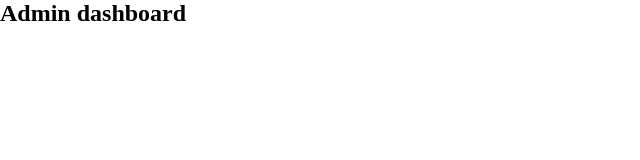
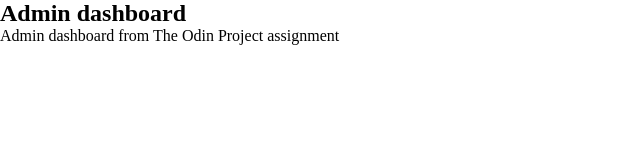
Before and after one commit to lucasoneves/admin-dashboard-TOP, a website: page index.html in a window 1280 px wide. Shown: the whole page, without its empty margins (0-640 px from the left). Drawn offline with Linux system fonts and the light colour scheme.

Commit message:
Project description

```diff
--- a/index.html
+++ b/index.html
@@ -9,5 +9,6 @@
 </head>
 <body>
     <h2>Admin dashboard</h2>
+    <p>Admin dashboard from The Odin Project assignment</p>
 </body>
 </html>
```
